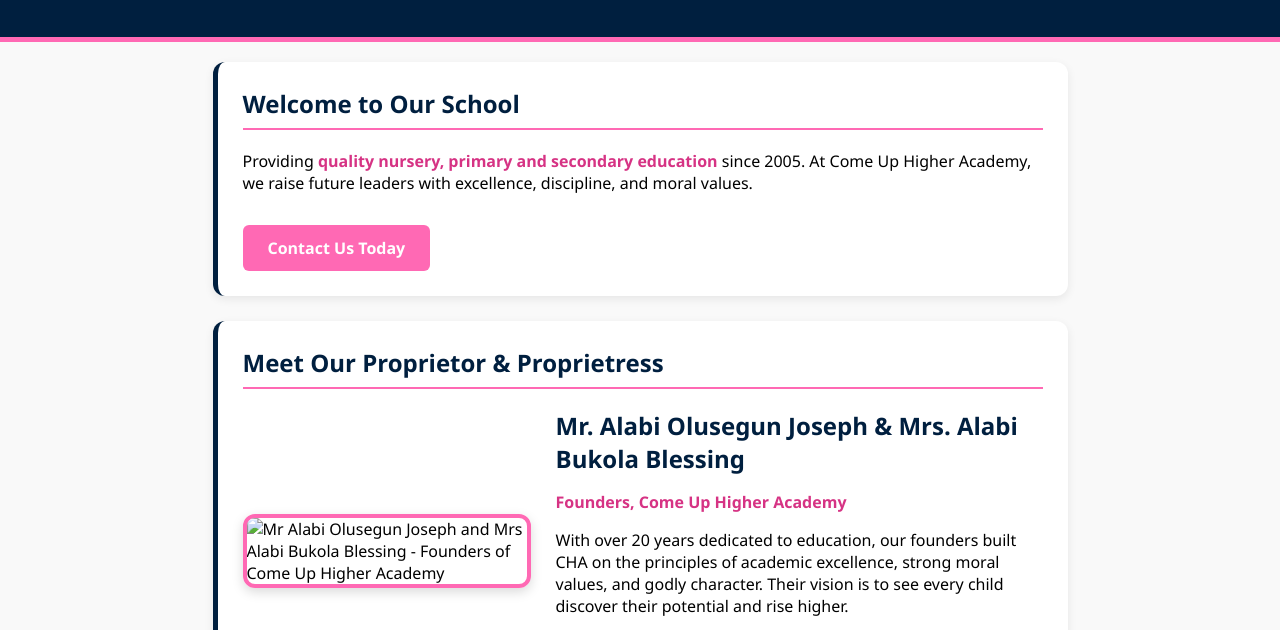
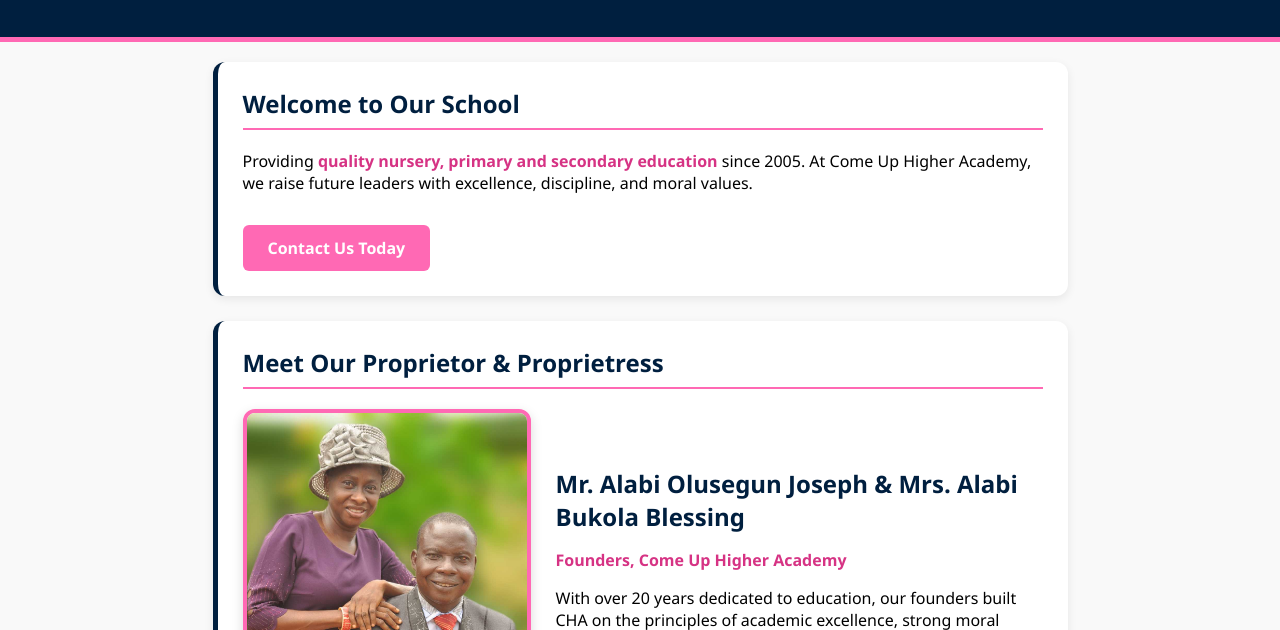
Before and after one commit to alabipeace/come-up-higher-academy, a plain HTML site: page index.html in a window 1280 px wide. Shown: the part 275-905 px from the top of the page. Drawn offline with Linux system fonts and the light colour scheme.

Commit message:
Update index.html

```diff
--- a/index.html
+++ b/index.html
@@ -166,7 +166,7 @@
     <div class="section" id="leadership">
       <h2>Meet Our Proprietor & Proprietress</h2>
       <div class="leadership-box">
-        <img src="proprietor.jpg" alt="Mr Alabi Olusegun Joseph and Mrs Alabi Bukola Blessing - Founders of Come Up Higher Academy" class="leader-img">
+        <img src="photo.jpg" alt="Mr Alabi Olusegun Joseph and Mrs Alabi Bukola Blessing - Founders of Come Up Higher Academy" class="leader-img">
         <div class="leader-text">
           <h3>Mr. Alabi Olusegun Joseph & Mrs. Alabi Bukola Blessing</h3>
           <p><span class="pink-text">Founders, Come Up Higher Academy</span></p>
```
